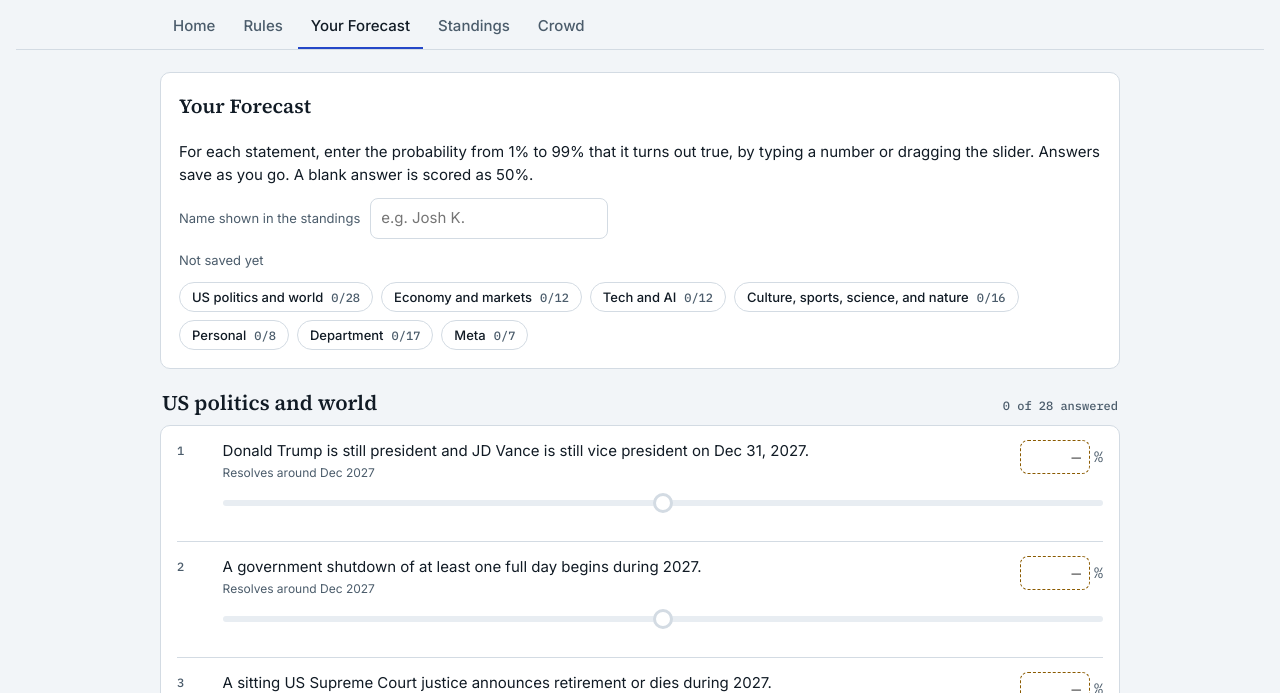
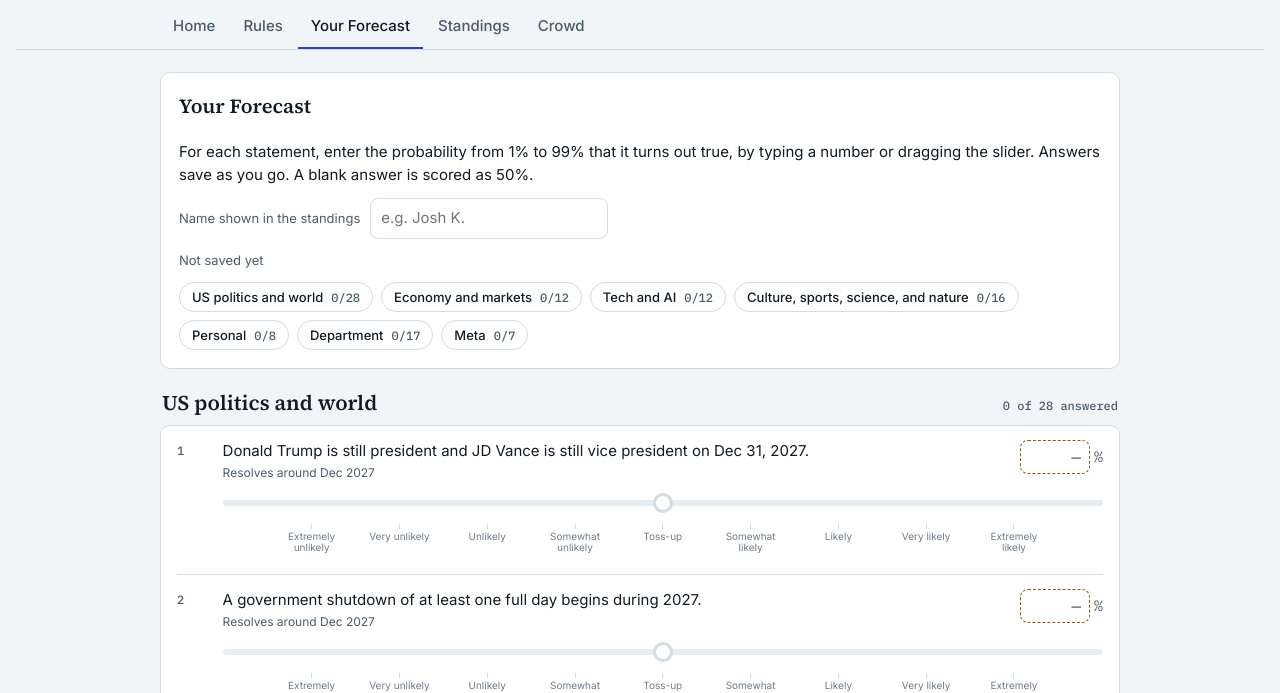
Before and after one commit to joshkindler/credence, a plain HTML site: page index.html in a window 1280 px wide. Both pictures are taken after a click on the link "Start your forecast". Shown: the part 107-800 px from the top of the page. Drawn offline with Linux system fonts and the light colour scheme.

Commit message:
Add files via upload

```diff
--- a/index.html
+++ b/index.html
@@ -205,7 +205,18 @@ input:disabled, select:disabled { opacity: .6; }
 .pin::-webkit-outer-spin-button, .pin::-webkit-inner-spin-button { -webkit-appearance: none; margin: 0; }
 .q.done .pin { border-style: solid; border-color: var(--line); }
 .pin.bad { border-color: var(--no); color: var(--no); }
-.qs { grid-area: s; padding-top: 4px; }
+.qs { grid-area: s; padding-top: 4px; container-type: inline-size; }
+/* verbal probability scale under each slider; positions follow the slider thumb */
+.lk { position: relative; height: 32px; margin-top: 1px; pointer-events: none; user-select: none; }
+.lk .tk { position: absolute; top: 0; left: calc(10px + (100% - 20px) * var(--f)); width: 66px; margin-left: -33px; display: flex; flex-direction: column; align-items: center; }
+.lk .tk i { width: 1px; height: 5px; background: var(--line); }
+.lk .tk b { margin-top: 2px; font: 400 10px/1.15 var(--font-body); color: var(--ink-2); text-align: center; opacity: .8; transition: color .15s, opacity .15s; }
+.lk .tk.minor b { display: none; }
+.lk .tk.on i { background: var(--accent); }
+.lk .tk.on b { color: var(--accent); opacity: 1; font-weight: 600; }
+.q:not(.done) .lk .tk.on i { background: var(--line); }
+.q:not(.done) .lk .tk.on b { color: var(--ink-2); opacity: .8; font-weight: 400; }
+@container (min-width: 520px) { .lk .tk.minor b { display: block; } .lk .tk { width: 62px; margin-left: -31px; } }
 .po { grid-area: o; display: flex; gap: 8px; align-items: center; flex-wrap: wrap; padding-top: 6px; font-size: 13px; color: var(--ink-2); }
 .po .chip[aria-pressed="true"] { background: var(--accent); color: var(--accent-ink); border-color: transparent; }
 
@@ -883,6 +894,17 @@ async function doSubmit() {
   } catch (e) { fail('Not submitted: ' + errMsg(e) + '. Your answers are still kept in this browser; try again in a minute.'); }
 }
 
+const LIKERT = [[10, 'Extremely unlikely', 1], [20, 'Very unlikely', 0], [30, 'Unlikely', 1], [40, 'Somewhat unlikely', 0], [50, 'Toss-up', 1], [60, 'Somewhat likely', 0], [70, 'Likely', 1], [80, 'Very likely', 0], [90, 'Extremely likely', 1]];
+function likertScale() {
+  return h('div', { class: 'lk', 'aria-hidden': 'true' }, LIKERT.map(l =>
+    h('span', { class: 'tk' + (l[2] ? '' : ' minor'), style: '--f:' + ((l[0] - 1) / 98), 'data-v': l[0] }, h('i'), h('b', { text: l[1] }))));
+}
+function paintLikert(r, v) {
+  let best = null;
+  if (v != null) for (const l of LIKERT) if (Math.abs(l[0] - v) <= 5 && (best === null || Math.abs(l[0] - v) < Math.abs(best - v))) best = l[0];
+  for (const el of r.lk.children) el.classList.toggle('on', best !== null && Number(el.dataset.v) === best);
+}
+
 function qRow(q) {
   const num = h('input', { type: 'number', id: 'p' + q.id, class: 'pin', min: 1, max: 99, step: 1, inputmode: 'numeric', placeholder: '—', 'aria-label': 'Probability in percent for question ' + q.id });
   const sl = h('input', { type: 'range', id: 's' + q.id, min: 1, max: 99, step: 1, value: 50, class: 'unset', tabindex: '-1', 'aria-label': 'Slider for question ' + q.id });
@@ -907,6 +929,7 @@ function qRow(q) {
   sl.addEventListener('input', () => setP(q.id, Number(sl.value), 'slider'));
   sl.addEventListener('click', () => { if (S.mine.p['q' + q.id] == null) setP(q.id, Number(sl.value), 'slider'); });
 
+  const lk = likertScale();
   let po = null, poYes = null, poNo = null, poHint = null;
   if (q.kind === 'personal') {
     poYes = h('button', { type: 'button', class: 'chip', 'aria-pressed': 'false', text: 'It happened', onclick: () => setPO(q.id, S.mine.po['q' + q.id] === 1 ? null : 1) });
@@ -918,9 +941,9 @@ function qRow(q) {
     h('div', { class: 'qn', text: q.id }),
     h('div', { class: 'qt' }, h('p', { text: q.text }), h('p', { class: 'qm', text: 'Resolves around ' + whenLabel(q.when) })),
     h('label', { class: 'pct' }, num, h('span', { text: '%' })),
-    h('div', { class: 'qs' }, sl),
+    h('div', { class: 'qs' }, sl, lk),
     po);
-  ROWS[q.id] = { row, num, sl, po, poYes, poNo, poHint };
+  ROWS[q.id] = { row, num, sl, lk, po, poYes, poNo, poHint };
   return row;
 }
 
@@ -931,6 +954,7 @@ function paintRow(id, from) {
   r.sl.classList.toggle('unset', v == null);
   r.sl.style.setProperty('--fill', v == null ? '0%' : ((v - 1) / 98 * 100) + '%');
   r.row.classList.toggle('done', v != null);
+  paintLikert(r, v);
 }
 function setP(id, v, from) {
   if (v == null) delete S.mine.p['q' + id]; else S.mine.p['q' + id] = v;
```
